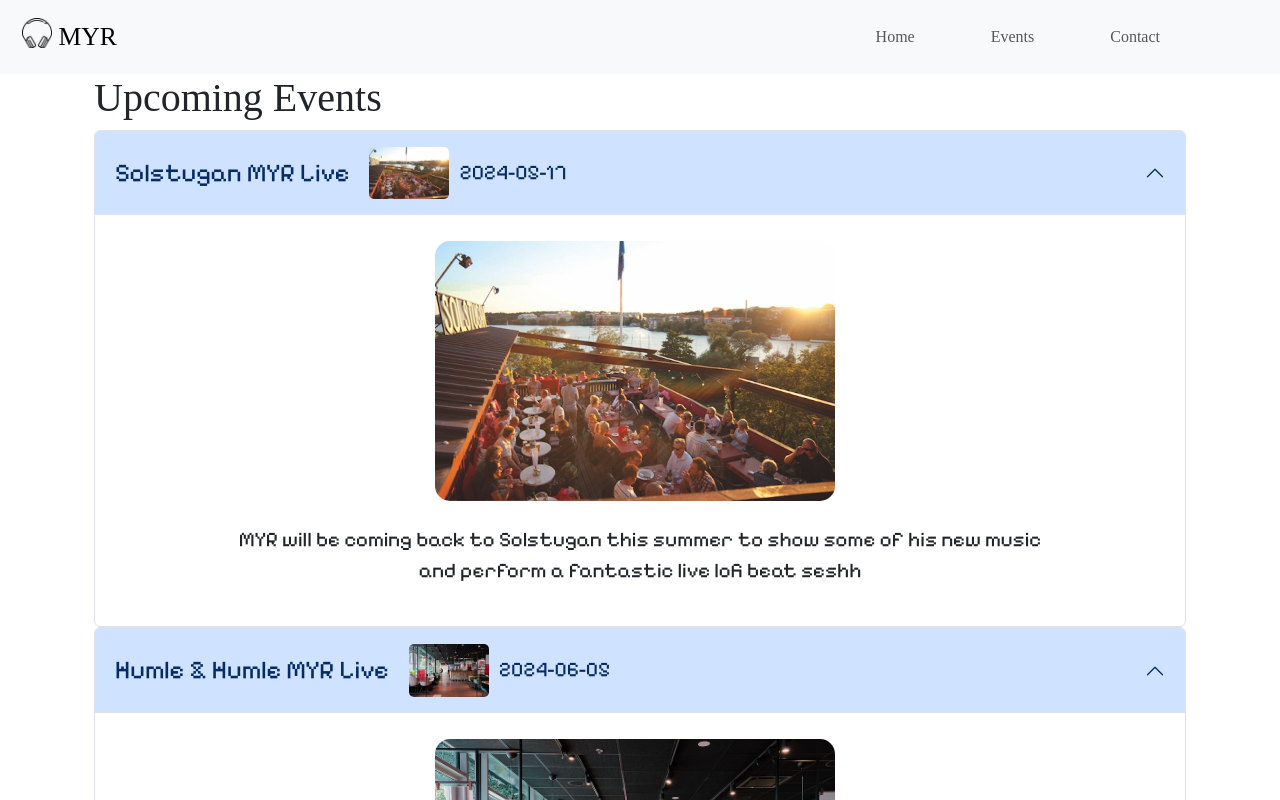
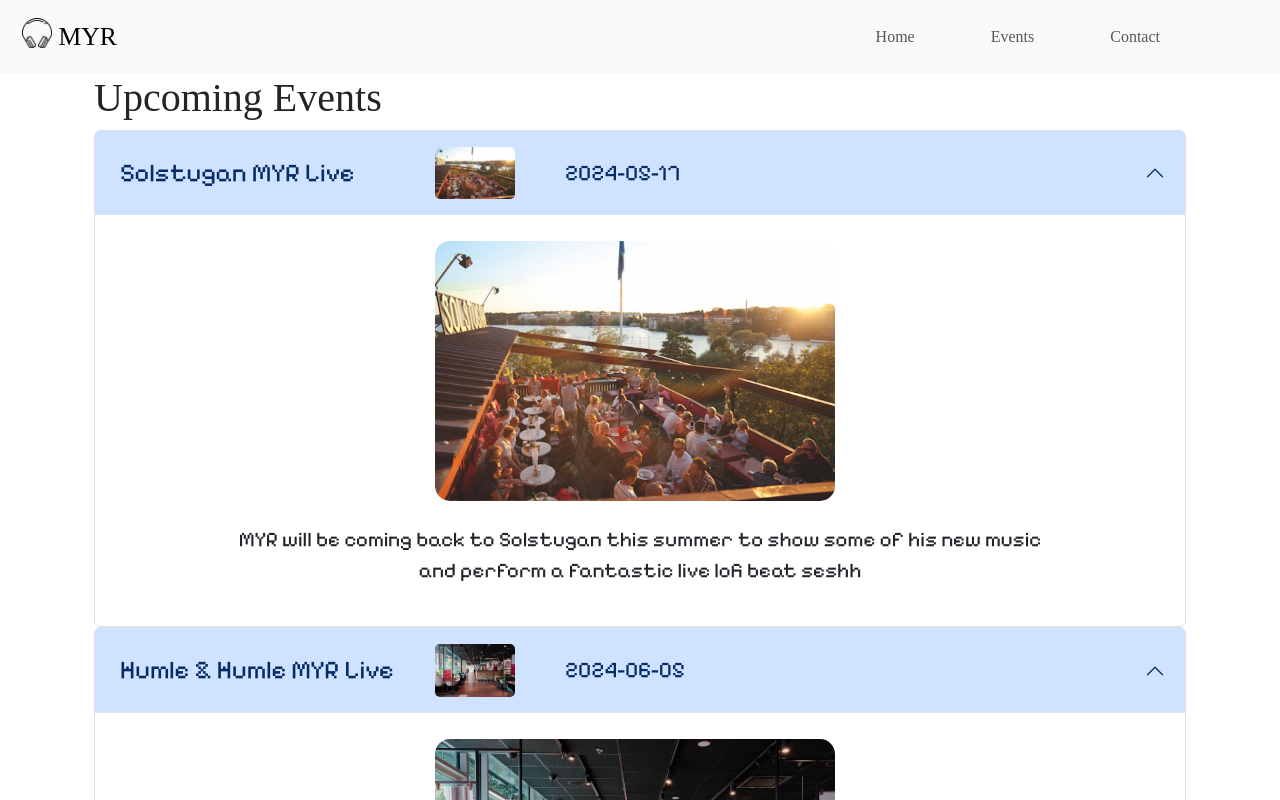
Before and after one commit to hasuwini77/R_02_myrProds, a React (Vite) app: page /event in a window 1280 px wide. Shown: the top 800 px of the page. Built offline with nearby package versions, Linux system fonts and the light colour scheme; a web font is replaced by a local one.

Commit message:
rearranged the style done

```diff
--- a/src/components/BasicEvent/BasicEvent.module.css
+++ b/src/components/BasicEvent/BasicEvent.module.css
@@ -6,7 +6,16 @@
 }
 .event {
   font-size: 1.6rem;
+  padding: 5px;
+  width: 300px;
 }
 .date {
-  font-size: 1.3rem;
+  font-size: 1.4rem;
+  margin-left: 40px;
 }
+
+.heading {
+  display: flex;
+  justify-content: center;
+  align-items: center;
+}
--- a/src/components/BasicEvent/index.jsx
+++ b/src/components/BasicEvent/index.jsx
@@ -7,9 +7,11 @@ function BasicEvent({ event, img, date, description }) {
     <Accordion defaultActiveKey="0">
       <Accordion.Item eventKey="0">
         <Accordion.Header>
-          <span className={styles.event}>{event} </span>
-          <img src={getImageURL(img)} alt={event} style={{ width: "80px", marginRight: "10px", marginLeft: "20px", borderRadius: "5px" }} />
-          <span className={`${styles.date} float-end`}>{date}</span>
+          <div className={styles.heading}>
+            <span className={styles.event}>{event} </span>
+            <img src={getImageURL(img)} alt={event} style={{ width: "80px", marginRight: "10px", marginLeft: "20px", borderRadius: "5px" }} />
+            <span className={`${styles.date} float-end`}>{date}</span>
+          </div>
         </Accordion.Header>
         <Accordion.Body style={{ display: "flex", justifyContent: "center", alignItems: "center", flexDirection: "column" }}>
           <img src={getImageURL(img)} alt={event} style={{ width: "40%", marginRight: "10px", padding: "10px", borderRadius: "25px" }} />
```
